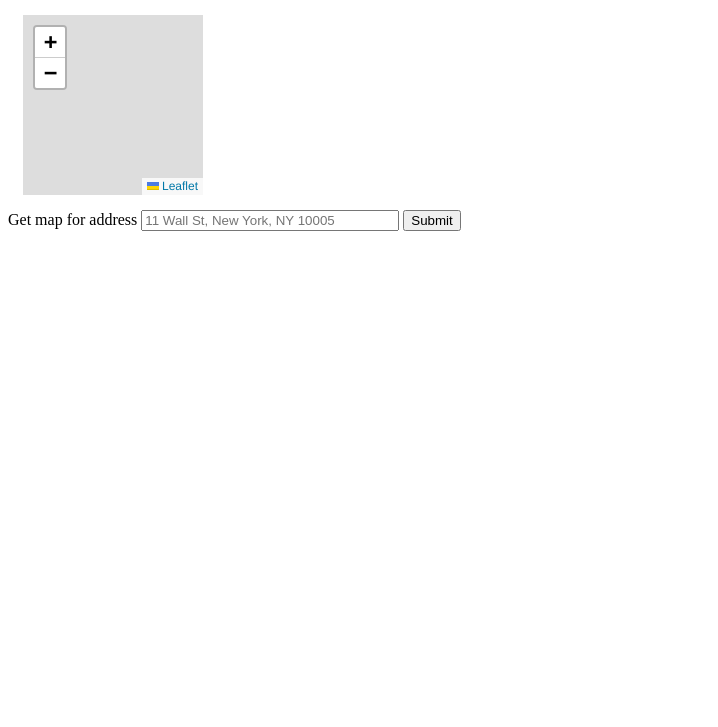
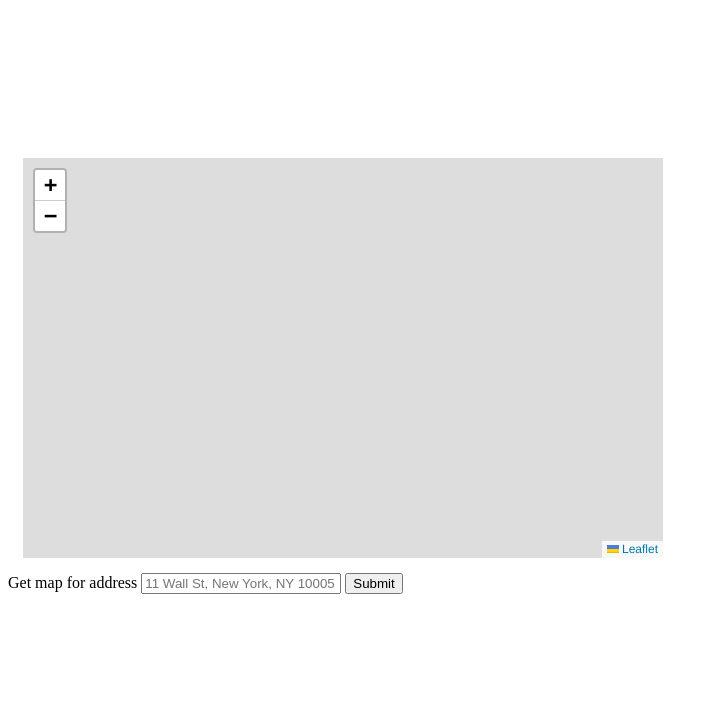
Before and after one commit to RobertEdwardes/Census_Leaflet, a Flask app: template templates/index.html in a window 1280 px wide. Shown: the top 727 px of the page, without its empty margins (0-718 px from the left). Run offline with Flask 3, Linux system fonts and the light colour scheme; the template is opened without the code that fills it: most values are stand-ins (such as "Sample title", 1, 10 or a date in 2020).

Commit message:
style wip

```diff
--- a/templates/index.html
+++ b/templates/index.html
@@ -9,19 +9,23 @@
     integrity="sha256-20nQCchB9co0qIjJZRGuk2/Z9VM+kNiyxNV1lvTlZBo=" crossorigin=""></script>
     <title>Census Leaflet</title>
     <style>
-        #map { height: 180px; width: 180px; margin: 15px; }
-        input {width: 250px;}
+        main{display: flex; flex-direction: column; align-content: center; justify-content: center; height: 90vh; width: 90vw;}
+        #map {height: 50vh; width: 50vw; margin: 15px; }
+        form{max-width: 33vw;}
+        input {width: 15vw;}
     </style>
 </head>
 <body>
+    <main>
     {% if data %}
         <div id="map"></div>
     {% endif %}
-    <form action="/" method="post" >
-        <label for="address" >Get map for address</label>
-        <input id="address" name="address" type="text" placeholder="11 Wall St, New York, NY 10005" required>
-        <button>Submit</button>
-    </form>
+        <form action="/" method="post" >
+            <label for="address" >Get map for address</label>
+            <input id="address" name="address" type="text" placeholder="11 Wall St, New York, NY 10005" required>
+            <button>Submit</button>
+        </form>
+    </main>
 </body>
 {% if data %}
     <script>
```
